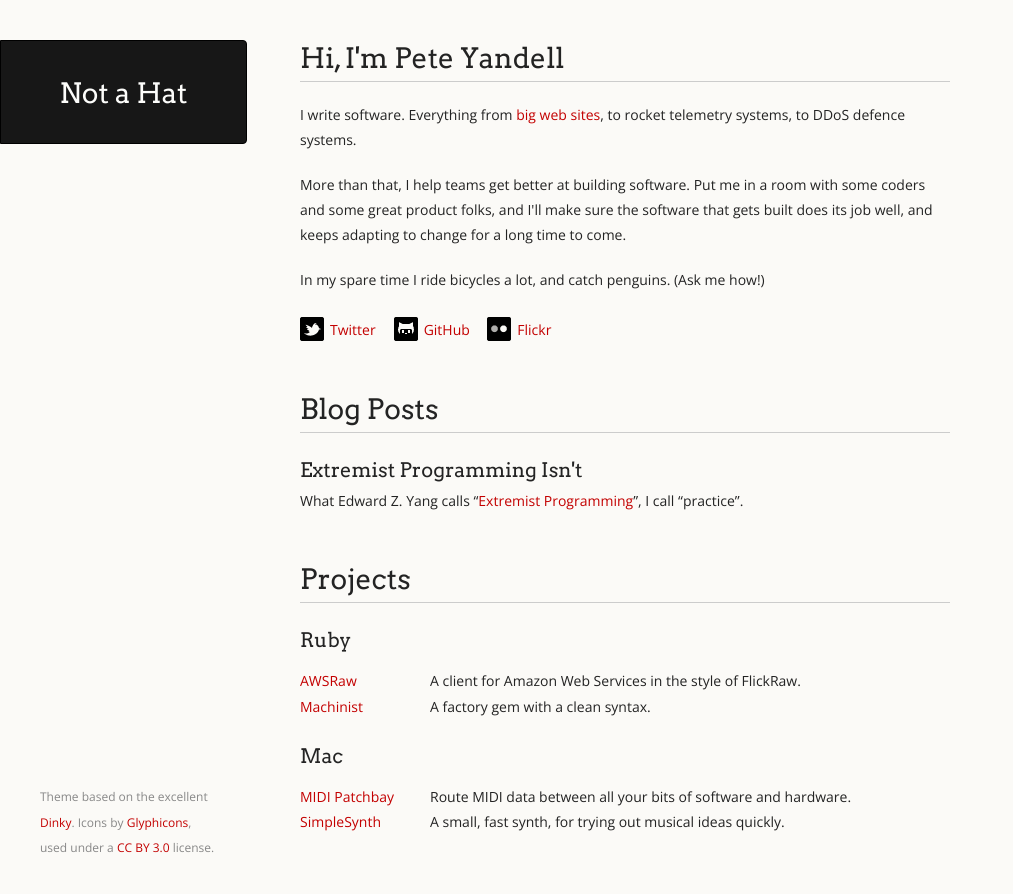
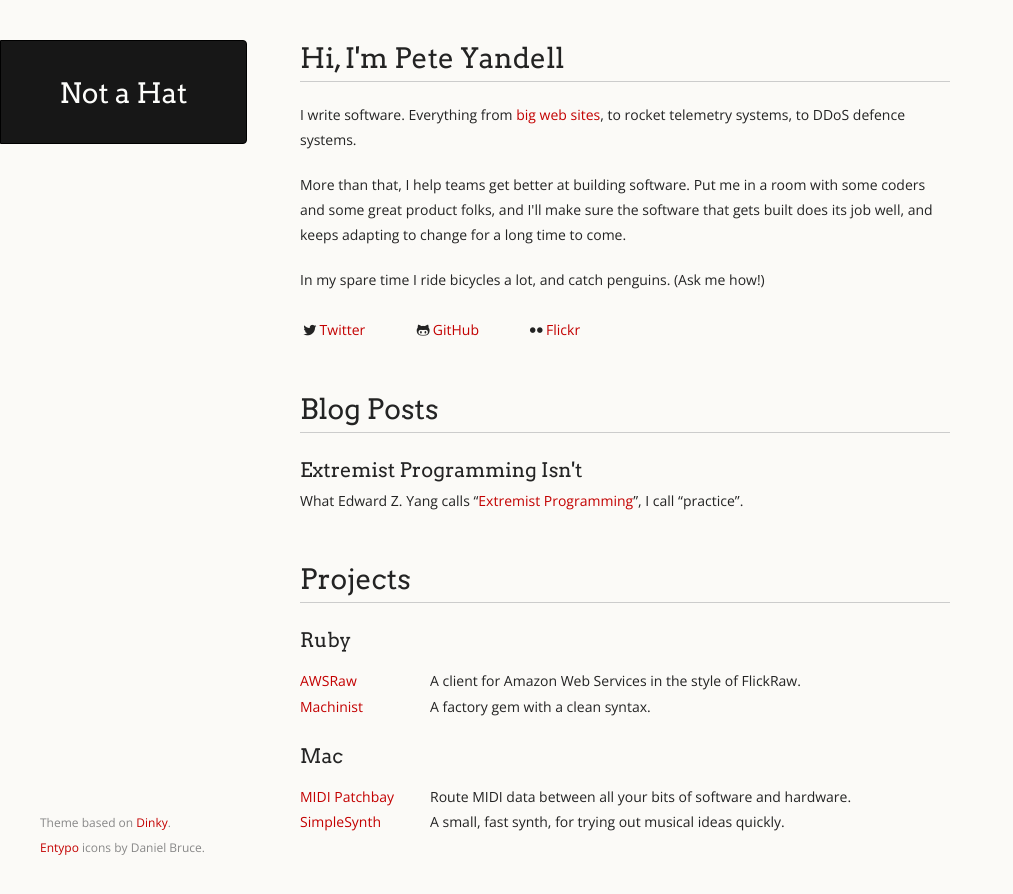
Before and after one commit to notahat/notahat.github.com, a Jekyll site: the page built from index.html, in a window 1280 px wide. Shown: the top 894 px of the page, without its empty margins (0-1013 px from the left). Built offline with Jekyll 4.4.1, drawn with Linux system fonts in a browser that asks for light colours.

Commit message:
Switch to fontello for icons.

```diff
--- a/_layouts/page.html
+++ b/_layouts/page.html
@@ -9,6 +9,7 @@
 
     <link href="http://fonts.googleapis.com/css?family=Open+Sans:600,300italic,400italic,400,300" rel="stylesheet" type="text/css">
     <link href="http://fonts.googleapis.com/css?family=Arvo:400" rel="stylesheet" type="text/css">
+    <link href="/stylesheets/fontello.css" rel="stylesheet" type="text/css">
 
     <link rel="stylesheet" href="/stylesheets/reset.css">
     <link rel="stylesheet/less" href="/stylesheets/styles.less">
@@ -34,7 +35,8 @@
     {{ content }}
 
     <footer class="page_footer">
-      Theme based on the excellent <a href="https://github.com/broccolini/dinky">Dinky</a>. Icons by <a href="http://www.glyphicons.com/">Glyphicons</a>, used under a <a href="http://creativecommons.org/licenses/by/3.0/deed.en">CC BY 3.0</a> license.
+      Theme based on <a href="https://github.com/broccolini/dinky">Dinky</a>.<br>
+      <a href="http://www.entypo.com/">Entypo</a> icons by Daniel Bruce.
     </footer>
   </body>
 
--- a/index.html
+++ b/index.html
@@ -14,9 +14,9 @@ title: Not a Hat
     <p>In my spare time I ride bicycles a lot, and catch penguins. (Ask me how!)</p>
 
     <ul class="social_media_links">
-      <li><a href="https://twitter.com/notahat" class="twitter">Twitter</a></li>
-      <li><a href="https://github.com/notahat" class="github">GitHub</a></li>
-      <li><a href="http://www.flickr.com/photos/notahat" class="flickr">Flickr</a></li>
+      <li class="icon-twitter"><a href="https://twitter.com/notahat">Twitter</a></li>
+      <li class="icon-github"><a href="https://github.com/notahat">GitHub</a></li>
+      <li class="icon-flickr"><a href="http://www.flickr.com/photos/notahat">Flickr</a></li>
     </ul>
   </section>
 
--- a/midi_patchbay/index.html
+++ b/midi_patchbay/index.html
@@ -6,7 +6,7 @@ layout: page
 <div class="software_page_heading">
   <h1>MIDI Patchbay</h1>
 
-  <a class="button" href="https://s3.amazonaws.com/notahat/MIDIPatchbay-1.0.3.zip">Download</a>
+  <a class="icon-down-bold button" href="https://s3.amazonaws.com/notahat/MIDIPatchbay-1.0.3.zip">Download</a>
 </div>
 
 <p>MIDI patchbay lets you hook up your various pieces of MIDI software and
--- a/simplesynth/index.html
+++ b/simplesynth/index.html
@@ -6,7 +6,7 @@ layout: page
 <div class="software_page_heading">
   <h1>SimpleSynth</h1>
 
-  <a class="button" href="https://s3.amazonaws.com/notahat/SimpleSynth-1.1.zip">Download</a>
+  <a class="icon-down-bold button" href="https://s3.amazonaws.com/notahat/SimpleSynth-1.1.zip">Download</a>
 </div>
 
 <p><strong>SimpleSynth is a small and fast synth</strong>, perfect for when you
--- /dev/null
+++ b/stylesheets/fontello.css
@@ -0,0 +1,47 @@
+@font-face {
+  font-family: 'fontello';
+  src: url("../font/fontello.eot?63985858");
+  src: url("../font/fontello.eot?63985858#iefix") format('embedded-opentype'), url("../font/fontello.woff?63985858") format('woff'), url("../font/fontello.ttf?63985858") format('truetype'), url("../font/fontello.svg?63985858#fontello") format('svg');
+  font-weight: normal;
+  font-style: normal;
+}
+/* Chrome hack: SVG is rendered more smooth in Windozze. 100% magic, uncomment if you need it. */
+/* Note, that will break hinting! In other OS-es font will be not as sharp as it could be */
+/*
+@media screen and (-webkit-min-device-pixel-ratio:0) {
+  @font-face {
+    font-family: 'fontello';
+    src: url('../font/fontello.svg?63985858#fontello') format('svg');
+  }
+}
+*/
+[class^="icon-"]:before,
+[class*=" icon-"]:before {
+  font-family: 'fontello';
+  font-style: normal;
+  font-weight: normal;
+  speak: none;
+  display: inline-block;
+  text-decoration: inherit;
+  width: 1em;
+  margin-right: 0.2em;
+  text-align: center;
+/* opacity .8 */
+/* For safety - reset parent styles, that can break glyph codes*/
+  font-variant: normal;
+  text-transform: none;
+/* fix buttons height, for twitter bootstrap */
+  line-height: 1em;
+/* Animation center compensation - magrins should be symmetric */
+/* remove if not needed */
+  margin-left: 0.2em;
+/* you can be more comfortable with increased icons size */
+/* font-size: 120%; */
+/* Uncomment for 3D effect */
+/* text-shadow: 1px 1px 1px rgba(127, 127, 127, 0.3); */
+}
+
+.icon-down-bold:before { content: '\e4b0'; } /* '' */
+.icon-github:before { content: '\f300'; } /* '' */
+.icon-flickr:before { content: '\f303'; } /* '' */
+.icon-twitter:before { content: '\f309'; } /* '' */
--- a/stylesheets/styles.less
+++ b/stylesheets/styles.less
@@ -51,13 +51,12 @@ a {
 
 a.button {
   display: inline-block;
+  background: #171717;
   color: white;
   font-weight: normal;
-  background: #171717 url(/images/arrow-down.png) no-repeat 8px 7px;
-  background-size: 12px auto;
-	padding: 4px 10px 4px 29px;
+	padding: 4px 10px 4px 7px;
 	border-radius: 4px;
-  &:hover { background-color: #950119; }
+  &:hover { background-color: #950119; text-decoration: none; }
 }
 
 
@@ -124,15 +123,7 @@ footer.page_footer {
 
 ul.social_media_links {
   li { display: inline; list-style: none; padding: 0; }
-  a {
-    display: inline-block;
-    background-repeat: no-repeat;
-    padding-left: 30px;
-    width: 60px; height: 24px;
-  }
-  a.github  { background-image: url(/images/glyphicons_381_github.png); }
-  a.twitter { background-image: url(/images/glyphicons_392_twitter.png); }
-  a.flickr  { background-image: url(/images/glyphicons_395_flickr.png); }
+  a { display: inline-block; width: 90px; }
 }
 
 
```
Also changed, not shown: font/fontello.ttf (added), font/fontello.woff (added), images/glyphicons_381_github.png (deleted), images/glyphicons_392_twitter.png (deleted), images/glyphicons_395_flickr.png (deleted), 2 other files.
